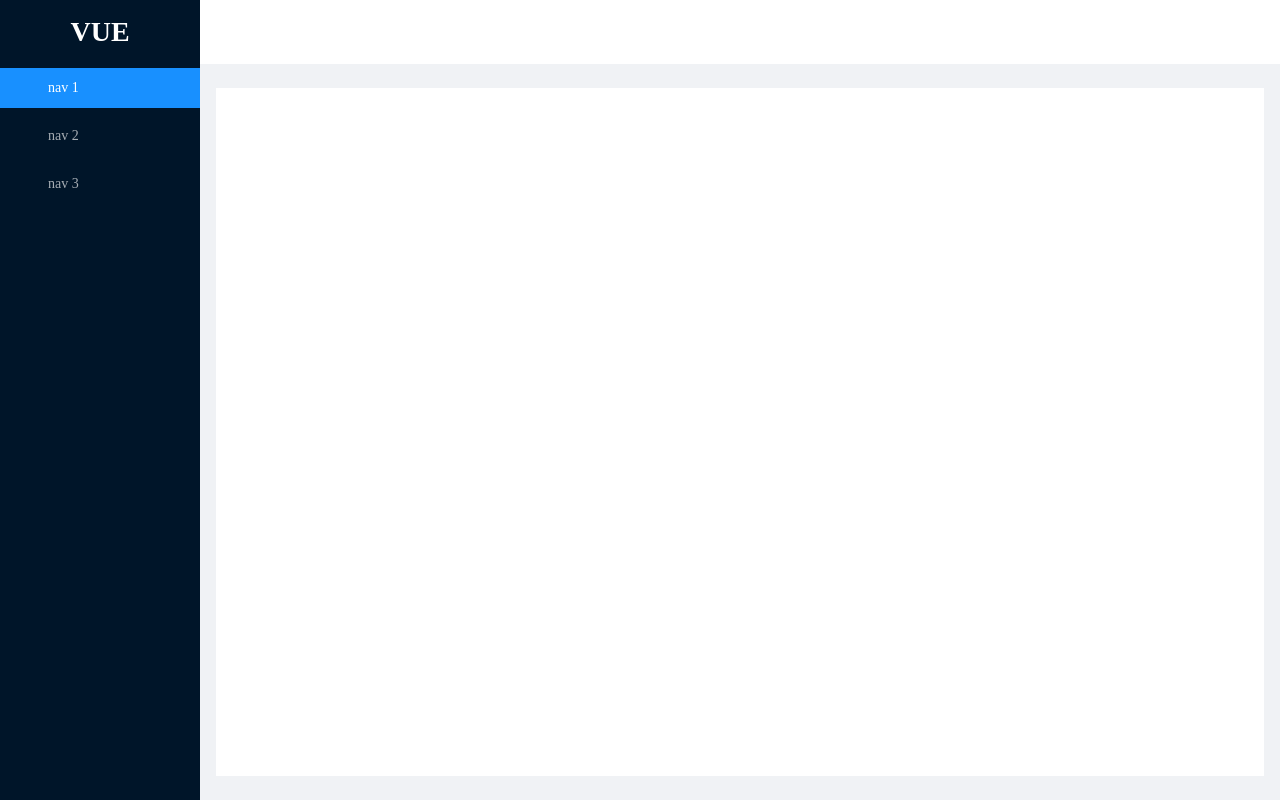
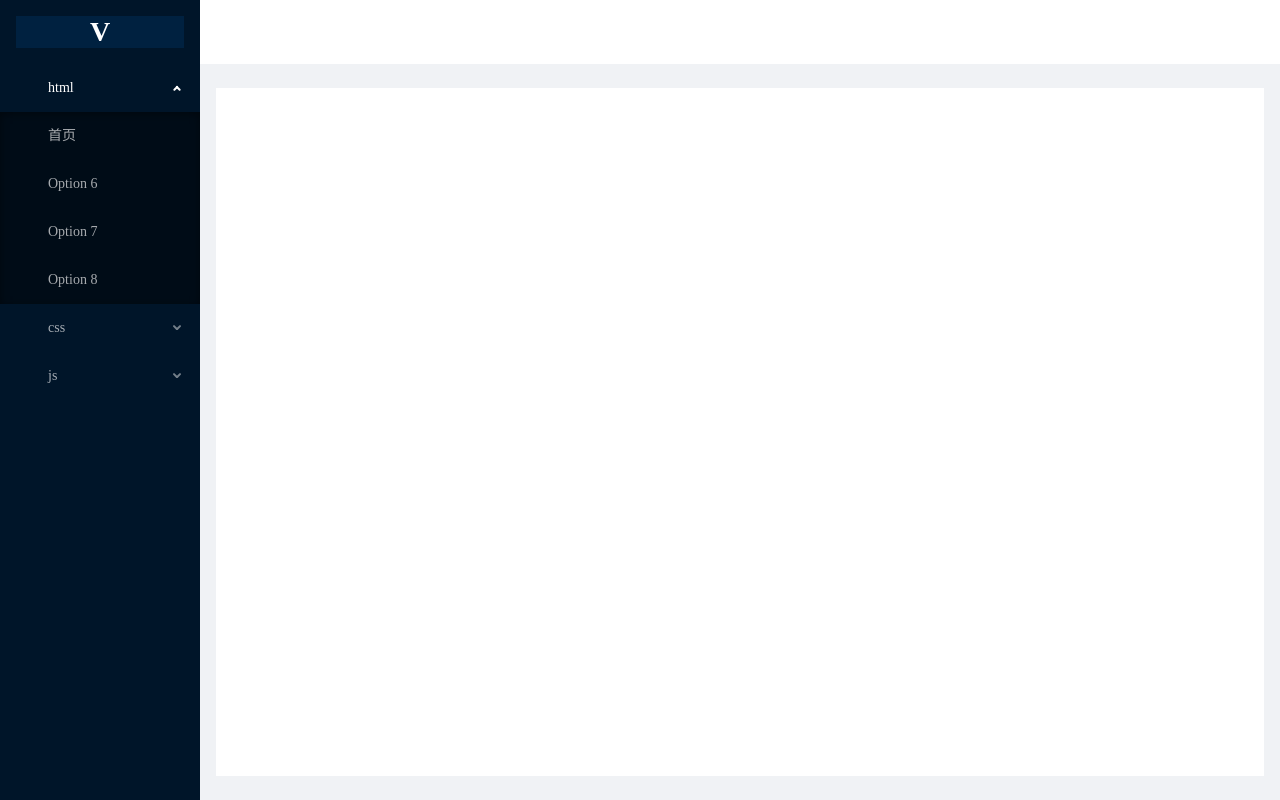
Before and after one commit to xinshaoguang/vue, a Vue app: page / in a window 1280 px wide. Built offline with nearby package versions, Linux system fonts and the light colour scheme.

Commit message:
添加$attr&$listeners实现祖孙组件相互传值

```diff
--- /dev/null
+++ b/src/components/js/vue/attr&listeners.vue
@@ -0,0 +1,24 @@
+<template>
+  <div class="mod">
+    <a href="https://blog.csdn.net/weixin_42776111/article/details/108827587" class="source" target="_blank">来源</a>
+    <GrandFather />
+  </div>
+</template>
+
+<script>
+export default {
+  components:{
+    GrandFather:require('./attr&listeners/GrandFather').default
+  },
+  data() {
+    return {};
+  },
+};
+</script>
+
+<style lang="scss" scoped>
+.mod {
+  font-size: 16px;
+  color:#555;
+}
+</style>
--- /dev/null
+++ b/src/components/js/vue/attr&listeners/Father.vue
@@ -0,0 +1,20 @@
+<template>
+  <div class="parent">
+    🎈父亲
+    <p>$attrs：{{ $attrs }}</p>
+    <GrandSon v-bind="$attrs" v-on="$listeners" />
+  </div>
+</template>
+
+<script>
+import GrandSon from "./GrandSon";
+export default {
+  props: ["msg1"],
+  components: { GrandSon },
+};
+</script>
+<style lang="scss" scoped>
+.parent {
+  background: rgba(92, 7, 172, 0.4);
+}
+</style>
--- /dev/null
+++ b/src/components/js/vue/attr&listeners/GrandFather.vue
@@ -0,0 +1,32 @@
+<template>
+  <div class="parent">
+    🎈爷爷
+    <div>GrandSon的回复：{{ reply }}</div>
+    <Father :msg1="msg1" :msg2="msg2" @getReply="getReply" />
+  </div>
+</template>
+
+<script>
+import Father from "./Father";
+export default {
+  components: { Father },
+  data() {
+    return {
+      msg1: "1️⃣我是GrandFather，把第二条传给GrandSon",
+      msg2: "2️⃣GrandSon你好，我是GrandFather",
+      reply: "", //接收来自GrandSon的消息
+    };
+  },
+  methods: {
+    /* 将获得的数据绑定到data中，便于视图层渲染 */
+    getReply(param) {
+      this.reply = param;
+    },
+  },
+};
+</script>
+<style lang="scss" scoped>
+.parent {
+  background: rgba(14, 204, 238, 0.4);
+}
+</style>
--- /dev/null
+++ b/src/components/js/vue/attr&listeners/GrandSon.vue
@@ -0,0 +1,29 @@
+<template>
+  <div class="child">
+    🎈孙子
+    <p>GrandFather说：{{ msg2 }}</p>
+    <button @click="reply">回复GrandFather</button>
+  </div>
+</template>
+
+<script>
+export default {
+  props: ["msg2"],
+  data() {
+    return {
+      replyWord: "GrandFather你好，我是GrandSon，收到消息了",
+    };
+  },
+  methods: {
+    reply() {
+      this.$emit("getReply", this.replyWord);
+      // this.$listeners.getReply(this.replyWord)
+    },
+  },
+};
+</script>
+<style lang="scss" scoped>
+.child {
+  background: rgba(200, 221, 9, 0.4);
+}
+</style>
--- a/src/layout/basicLayout.vue
+++ b/src/layout/basicLayout.vue
@@ -1,20 +1,75 @@
 <template>
   <a-layout id="components-layout-demo-custom-trigger">
     <a-layout-sider v-model="collapsed" :trigger="null" collapsible>
-      <div class="logo">vue</div>
-      <a-menu theme="dark" mode="inline" :default-selected-keys="['1']">
-        <a-menu-item key="1">
-          <a-icon type="user" />
-          <span>nav 1</span>
+      <div class="logo">v</div>
+      <a-menu
+        :default-selected-keys="['1']"
+        :default-open-keys="['sub1']"
+        mode="inline"
+        theme="dark"
+        :inline-collapsed="collapsed"
+      >
+        <!-- <a-menu-item key="1">
+          <a-icon type="pie-chart" />
+          <span>Option 1</span>
         </a-menu-item>
         <a-menu-item key="2">
-          <a-icon type="video-camera" />
-          <span>nav 2</span>
+          <a-icon type="desktop" />
+          <span>Option 2</span>
         </a-menu-item>
         <a-menu-item key="3">
-          <a-icon type="upload" />
-          <span>nav 3</span>
-        </a-menu-item>
+          <a-icon type="inbox" />
+          <span>Option 3</span>
+        </a-menu-item> -->
+        <a-sub-menu key="sub1">
+          <span slot="title"><a-icon type="mail" /><span>html</span></span>
+          <a-menu-item key="5">
+            <router-link to="/index">首页</router-link>
+          </a-menu-item>
+          <a-menu-item key="6">
+            Option 6
+          </a-menu-item>
+          <a-menu-item key="7">
+            Option 7
+          </a-menu-item>
+          <a-menu-item key="8">
+            Option 8
+          </a-menu-item>
+        </a-sub-menu>
+        <a-sub-menu key="sub2">
+          <span slot="title"><a-icon type="appstore" /><span>css</span></span>
+          <a-menu-item key="9">
+            Option 9
+          </a-menu-item>
+          <a-menu-item key="10">
+            Option 10
+          </a-menu-item>
+          <a-sub-menu key="sub3" title="Submenu">
+            <a-menu-item key="11">
+              Option 11
+            </a-menu-item>
+            <a-menu-item key="12">
+              Option 12
+            </a-menu-item>
+          </a-sub-menu>
+        </a-sub-menu>
+        <a-sub-menu key="sub3">
+          <span slot="title"><a-icon type="appstore" /><span>js</span></span>
+          <a-menu-item key="13">
+            Option 9
+          </a-menu-item>
+          <a-menu-item key="14">
+            Option 10
+          </a-menu-item>
+          <a-sub-menu key="sub3" title="Submenu">
+            <a-menu-item key="15">
+             <router-link to="/js/vue/$attrs&$listeners">$attrs&$listeners</router-link>
+            </a-menu-item>
+            <a-menu-item key="16">
+              Option 12
+            </a-menu-item>
+          </a-sub-menu>
+        </a-sub-menu>
       </a-menu>
     </a-layout-sider>
     <a-layout>
@@ -38,6 +93,7 @@
     </a-layout>
   </a-layout>
 </template>
+
 <script>
 export default {
   data() {
@@ -45,9 +101,15 @@ export default {
       collapsed: false,
     };
   },
+  methods: {
+    toggleCollapsed() {
+      this.collapsed = !this.collapsed;
+    },
+  },
 };
 </script>
-<style>
+
+<style lang="scss" scoped>
 #components-layout-demo-custom-trigger {
   height: 100%;
 }
@@ -70,8 +132,8 @@ export default {
   color: #fff;
   font-weight: 700;
   text-align: center;
-  /* background: rgba(255, 255, 255, 0.2); */
+  background: #002140;
   margin: 16px;
-  text-transform:uppercase;
+  text-transform: uppercase;
 }
 </style>
--- a/src/router/index.js
+++ b/src/router/index.js
@@ -1,23 +1,24 @@
 import Vue from 'vue'
 import VueRouter from 'vue-router'
 import basicLayout from '../layout/basicLayout.vue'
+import importRoutes from './routerConfig'
 
 Vue.use(VueRouter)
 
-const routes = [
-  {
+const routes = [{
     path: '/',
     name: 'basicLayout',
-    component: basicLayout
+    component: basicLayout,
+    children: [
+      {
+        path: '/index',
+        name: 'index',
+        component: () => import('@/views/index.vue')
+      },
+      ...importRoutes
+    ]
   },
-  // {
-  //   path: '/about',
-  //   name: 'About',
-  //   // route level code-splitting
-  //   // this generates a separate chunk (about.[hash].js) for this route
-  //   // which is lazy-loaded when the route is visited.
-  //   component: () => import(/* webpackChunkName: "about" */ '../views/About.vue')
-  // }
+
 ]
 
 const router = new VueRouter({
--- /dev/null
+++ b/src/router/routerConfig.js
@@ -0,0 +1,6 @@
+export default [{
+    name: '$attrs&$listeners',
+    path: "/js/vue/$attrs&$listeners",
+    component: () => import("@/components/js/vue/attr&listeners.vue")
+},
+]
--- /dev/null
+++ b/src/views/index.vue
@@ -0,0 +1,24 @@
+<template>
+  <div class="mod">
+    首页
+  </div>
+</template>
+
+<script>
+export default {
+  data() {
+    return {};
+  },
+};
+</script>
+
+<style lang="scss" scoped>
+.mod {
+  display: flex;
+  flex-direction: row;
+  justify-content:center;
+  align-items: center;
+  font-size: 32px;
+  color:#555;
+}
+</style>
```
Also changed, not shown: src/layout/basicLeft.vue (added, +26 -0 lines), src/layout/basicRight.vue (added).
